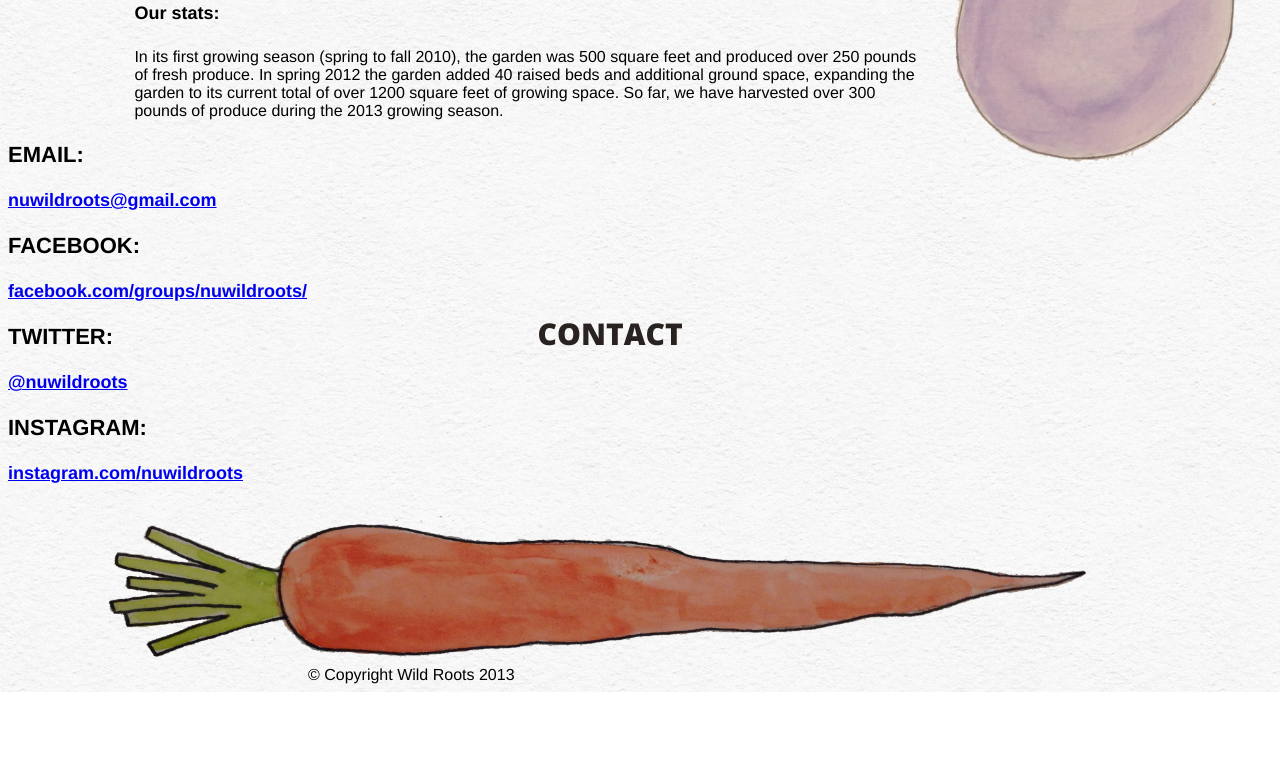
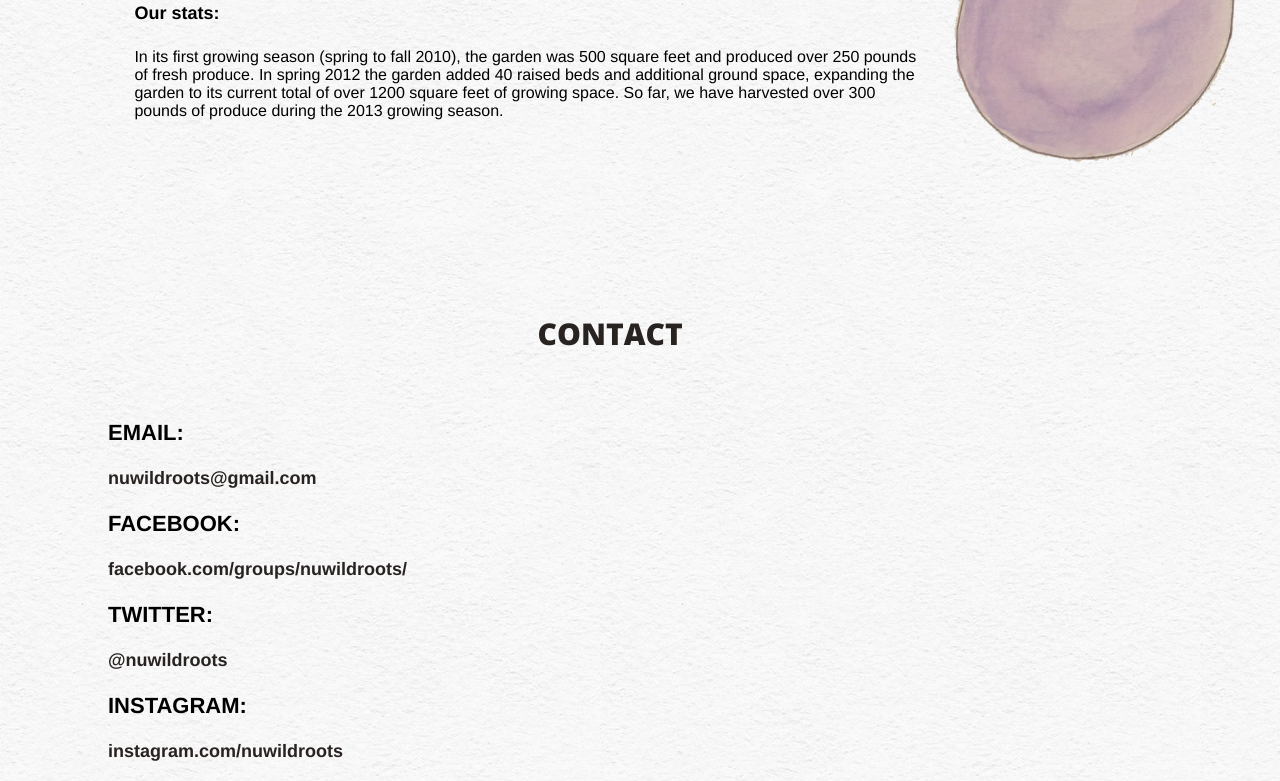
Before and after one commit to nuwildroots/nuwildroots.github.io, a plain HTML site: page index.html in a window 1280 px wide. Shown: the part 2293-3074 px from the top of the page. Before the commit the page ends 2985 px from the top, so only its background shows below. Drawn offline with nearby package versions, Linux system fonts and the light colour scheme.

Commit message:
contact info

```diff
--- a/style.css
+++ b/style.css
@@ -162,6 +162,11 @@ body {
     top: 2600px;
 }
 
+#contactinfo {
+	margin-top: 300px;
+	margin-left: 100px;
+}
+
 #contactinfo h3 {
 	font-family: "helvetica";
 	font-size: 22px;
@@ -171,6 +176,8 @@ body {
 	font-family: "helvetica";
 	font-weight: bold;
 	font-size:18px;
+	text-decoration: none;
+	color: #282220;
 }
 
 #carrot {
```
